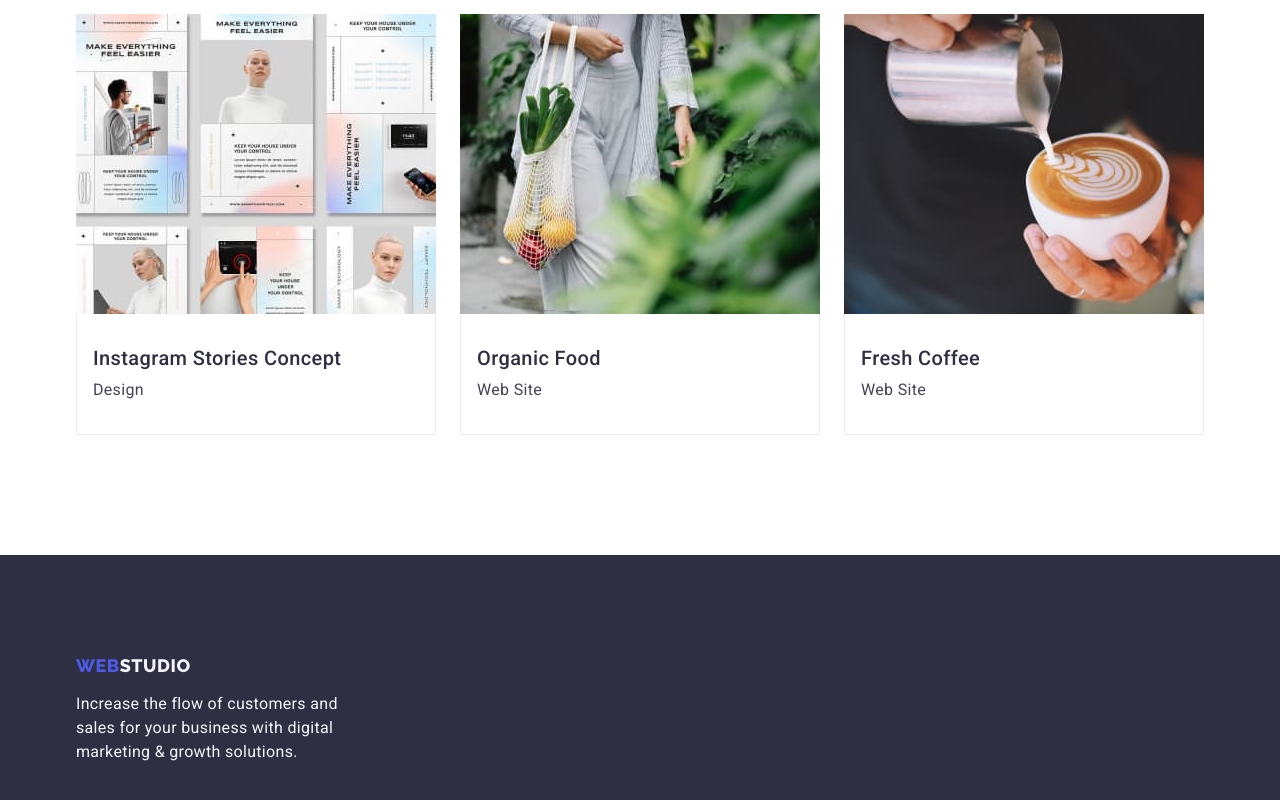
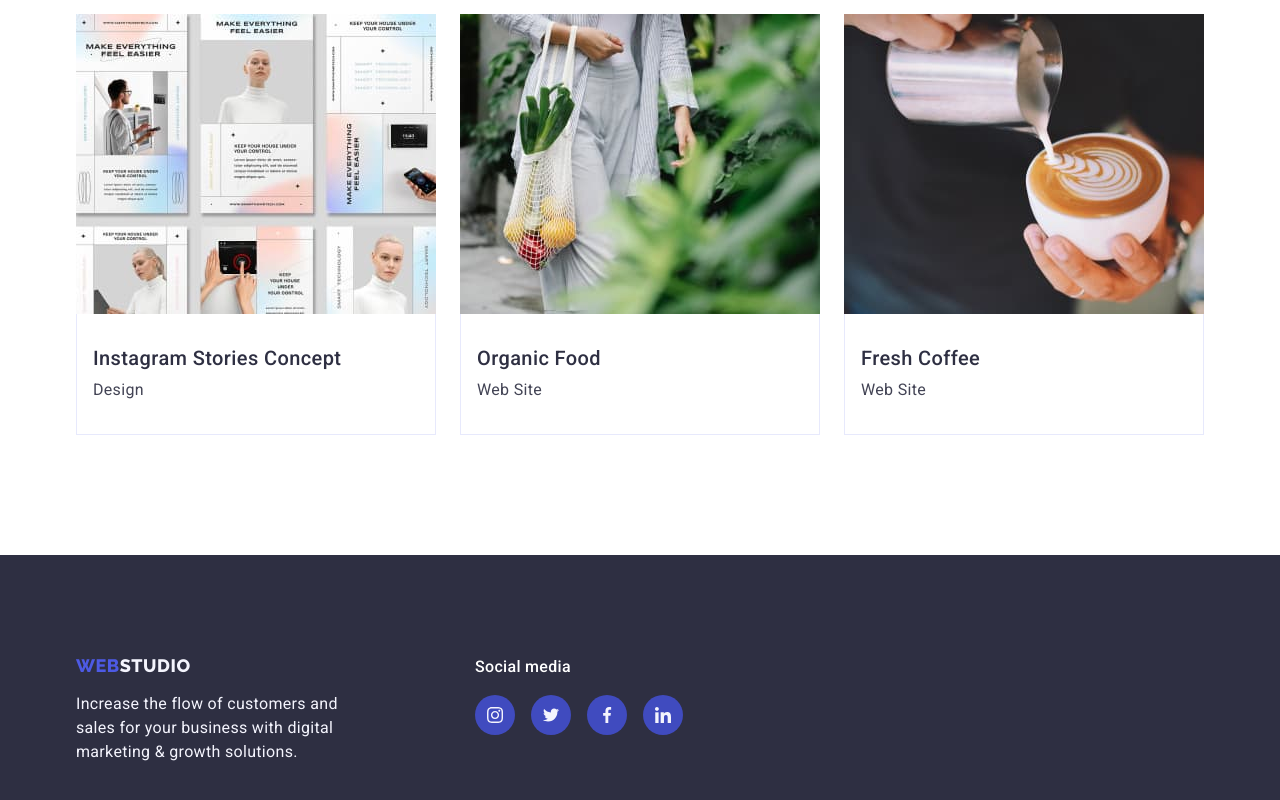
Before and after one commit to maksoliynyk/goit-markup-hw-04, a plain HTML site: page portfolio.html in a window 1280 px wide. Shown: the part 1215-2015 px from the top of the page. Drawn offline with nearby package versions, Linux system fonts and the light colour scheme.

Commit message:
Update portfolio.html

```diff
--- a/portfolio.html
+++ b/portfolio.html
@@ -142,11 +142,47 @@
         </section>
     </main>
     <footer class="last-step">
-        <div class="container">
-            <a class="footer-logo logo link" href="./index.html">Web<span class="logo-sec link">Studio</span></a>
-            <p class="logo-text">Increase the flow of customers and sales for your business with digital marketing & growth
-                solutions.</p>
+        <div class="two-sides container">
+            <div class="left-side">
+                <a class="footer-logo logo link" href="./index.html">Web<span class="logo-sec link">Studio</span></a>
+                <p class="logo-text">Increase the flow of customers and sales for your business with digital marketing &
+                    growth
+                    solutions.</p>
+            </div>
+            <div class="container right-site">
+                <h3 class="third-h">Social media</h3>
+                <ul class="last-social list">
+                    <li class="social-list">
+                        <a href="" class="social-list-link">
+                            <svg class="social-link-item" arial-label="icon instagram" width: 40px; height: 40px;>
+                                <use href="./images/SVG/symbol-defs.svg#icon-instagram"></use>
+                            </svg>
+                        </a>
+                    </li>
+                    <li class="social-list">
+                        <a href="" class="social-list-link">
+                            <svg class="social-link-item" arial-label="icon twitter" width: 40px; height: 40px;>
+                                <use href="./images/SVG/symbol-defs.svg#icon-twitter"></use>
+                            </svg>
+                        </a>
+                    </li>
+                    <li class="social-list">
+                        <a href="" class="social-list-link">
+                            <svg class="social-link-item" arial-label="icon facebook" width: 40px; height: 40px;>
+                                <use href="./images/SVG/symbol-defs.svg#icon-facebook"></use>
+                            </svg>
+                        </a>
+                    </li>
+                    <li class="social-list">
+                        <a href="" class="social-list-link">
+                            <svg class="social-link-item" arial-label="icon linkedin" width: 40px; height: 40px;>
+                                <use href="./images/SVG/symbol-defs.svg#icon-linkedin"></use>
+                            </svg>
+                        </a>
+                    </li>
+            </div>
         </div>
+        </section>
     </footer>
-</body>
-</html>
+    </body>
+    </html>
```
